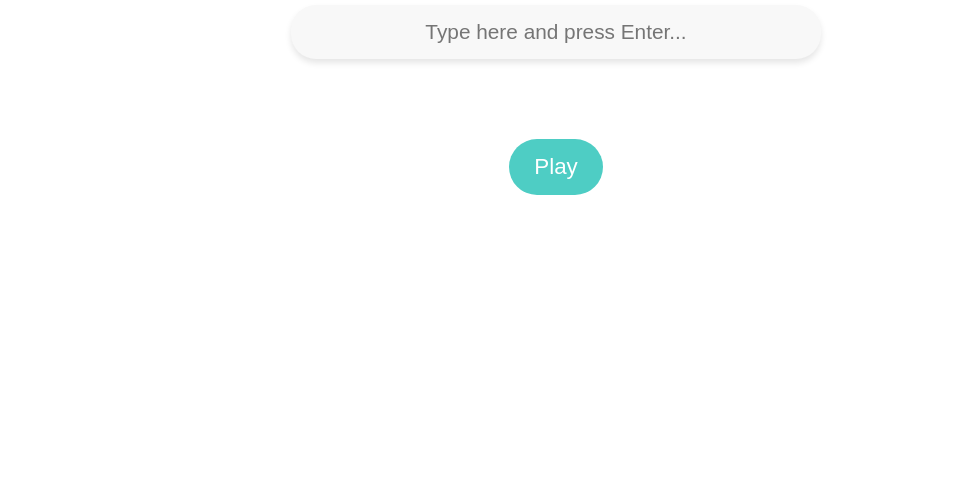
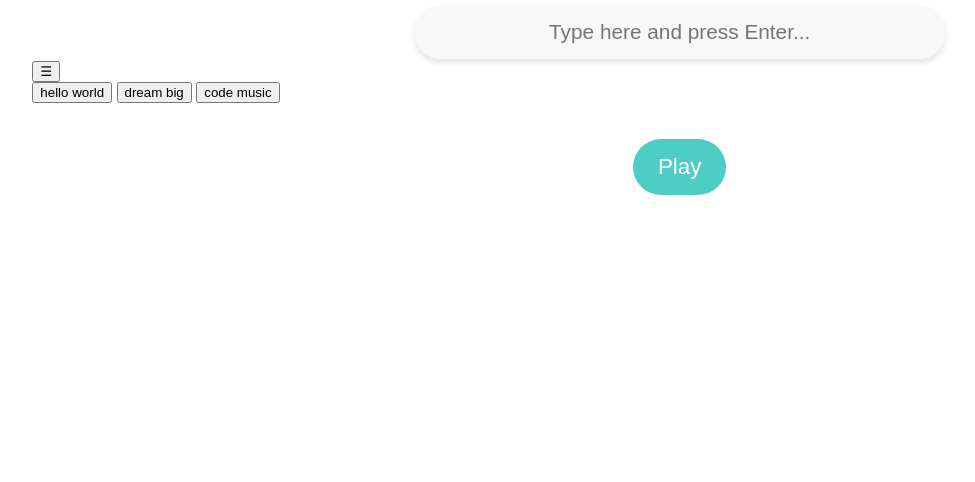
Before and after one commit to QhaKim24/performance24, a plain HTML site: page index.html in a window 1280 px wide. Shown: the part 318-800 px from the top of the page, without its empty margins (84-1059 px from the left). Drawn offline with Linux system fonts and the light colour scheme.

Commit message:
Update index.html

```diff
--- a/index.html
+++ b/index.html
@@ -8,6 +8,16 @@
 </head>
 <body>
   <canvas id="waveCanvas"></canvas>
+
+  <!-- Menu Button and Preset Dropdown -->
+  <div class="menu-container">
+    <button id="menuToggle">☰</button>
+    <div class="preset-menu" id="presetMenu">
+      <button class="preset-btn" data-preset="hello world">hello world</button>
+      <button class="preset-btn" data-preset="dream big">dream big</button>
+      <button class="preset-btn" data-preset="code music">code music</button>
+    </div>
+  </div>
 
   <div class="container">
     <div class="prompt" id="prompt">Type something!</div>
```
